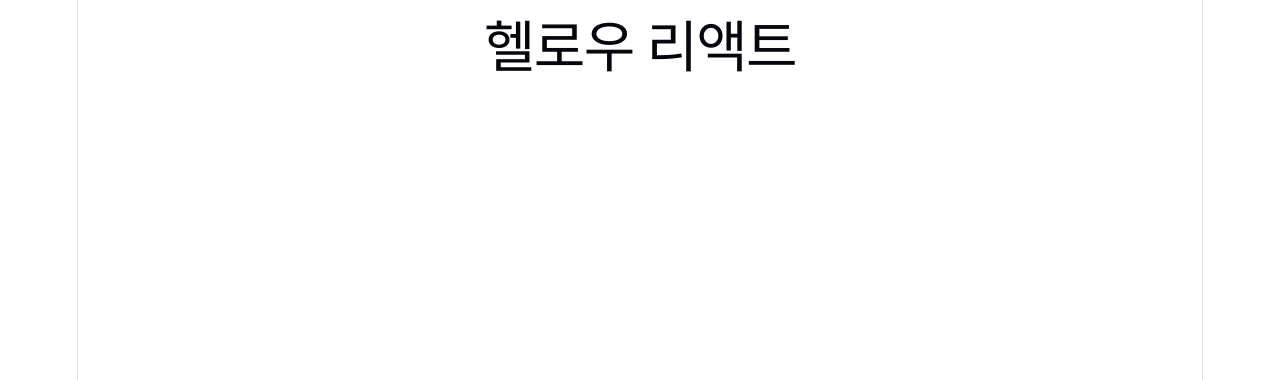
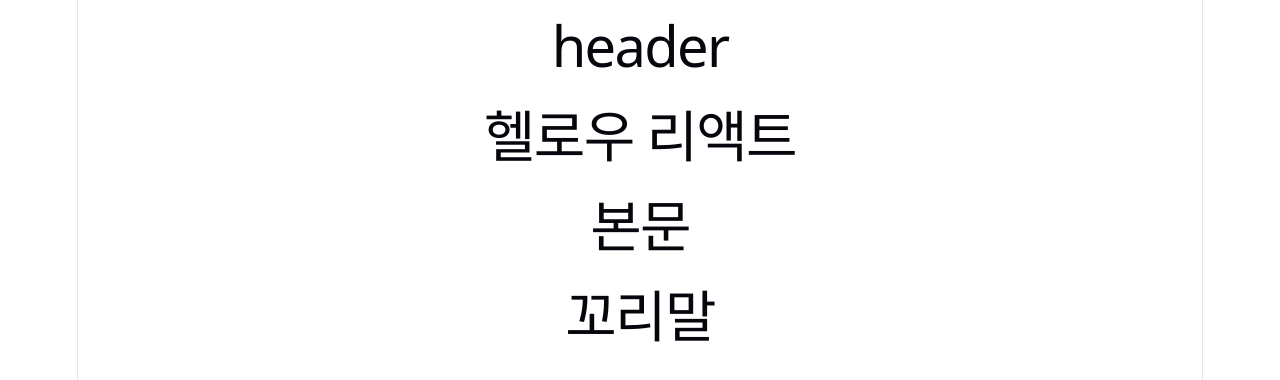
Before and after one commit to kingkidae/sample1-19, a React (Vite) app: page / in a window 1280 px wide. Shown: the top 380 px of the page. Built offline with nearby package versions, Linux system fonts and the light colour scheme.

Commit message:
261102_14:13

```diff
--- a/src/App.jsx
+++ b/src/App.jsx
@@ -1,4 +1,7 @@
-function header() {
+import Body from "./Body";
+import Footer from "./Footer";
+
+function Header() {
   return (
     <header>
       <h1>header</h1>
@@ -11,9 +14,10 @@ import "./App.css";
 function App() {
   return (
     <>
-      <header>
-        <h1>헬로우 리액트</h1>
-      </header>
+      <Header />
+      <h1>헬로우 리액트</h1>
+      <Body />
+      <Footer />
     </>
   );
 }
--- /dev/null
+++ b/src/Body.jsx
@@ -0,0 +1,9 @@
+function Body() {
+  return (
+    <div>
+      <h1>본문</h1>
+    </div>
+  );
+}
+
+export default Body;
--- /dev/null
+++ b/src/Footer.jsx
@@ -0,0 +1,11 @@
+function Footer() {
+  return (
+    <footer>
+      <h1>꼬리말</h1>
+    </footer>
+  );
+}
+
+export default Footer;
+
+//jsx에서는 리턴 뒤에 하나만 들어갈 수 있음.
```
